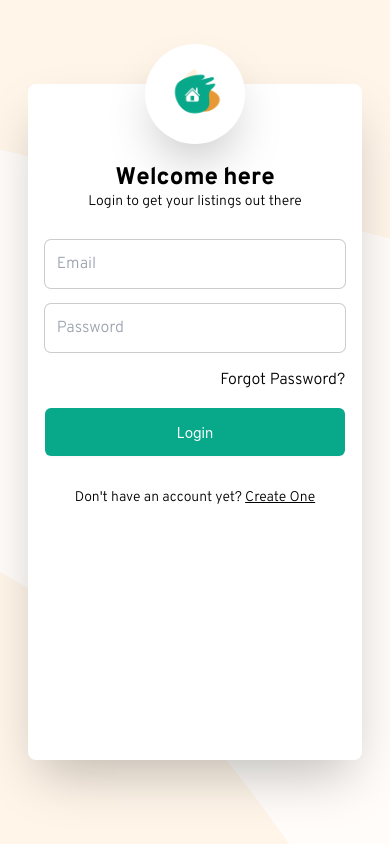
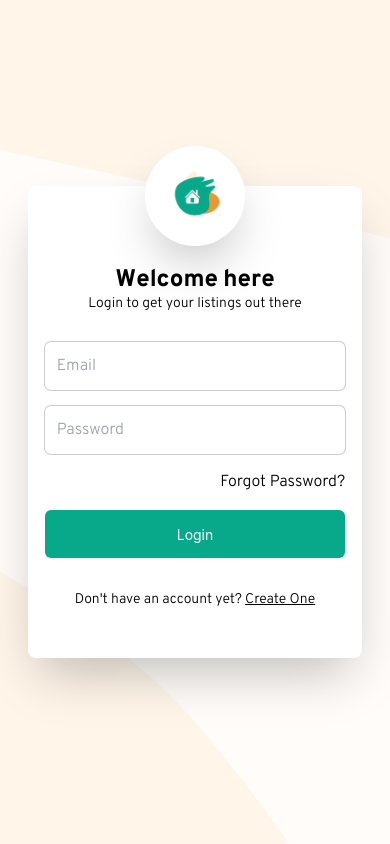
Before and after one commit to koffie99/rumlyn-host-rebuild, a Next.js app: page /screens/login in a window 390 px wide. Built offline with nearby package versions, Linux system fonts and the light colour scheme.

Commit message:
login form cont optimized

```diff
--- a/app/screens/login/page.jsx
+++ b/app/screens/login/page.jsx
@@ -57,7 +57,7 @@ const Login = () => {
 
   return (
     <div className="min-h-screen w-full login-bg flex items-center justify-center gap-8 md:p-0 p-7">
-      <div className="h-[80vh] md:flex-[0.5] flex-1 rounded-lg bg-white shadow-2xl flex flex-col items-center">
+      <div className="md:h-[80vh] h-fit md:py-0 pb-12 md:flex-[0.5] flex-1 rounded-lg bg-white shadow-2xl flex flex-col items-center">
         <Image
           width={100}
           height={100}
--- a/app/tabs/Dashboard.jsx
+++ b/app/tabs/Dashboard.jsx
@@ -74,10 +74,10 @@ const Dashboard = () => {
         <h2 className="text-xl font-semibold mb-4">Engagement Trend</h2>
         <ResponsiveContainer width="100%" height={200}>
           <LineChart data={data}>
-            <CartesianGrid strokeDasharray="3 3" />
-            <XAxis dataKey="name" />
-            <YAxis />
-            <Tooltip />
+            {/* <CartesianGrid strokeDasharray="3 3" /> */}
+            {/* <XAxis dataKey="name" /> */}
+            {/* <YAxis /> */}
+            {/* <Tooltip /> */}
             <Line
               type="monotone"
               dataKey="pv"
```
